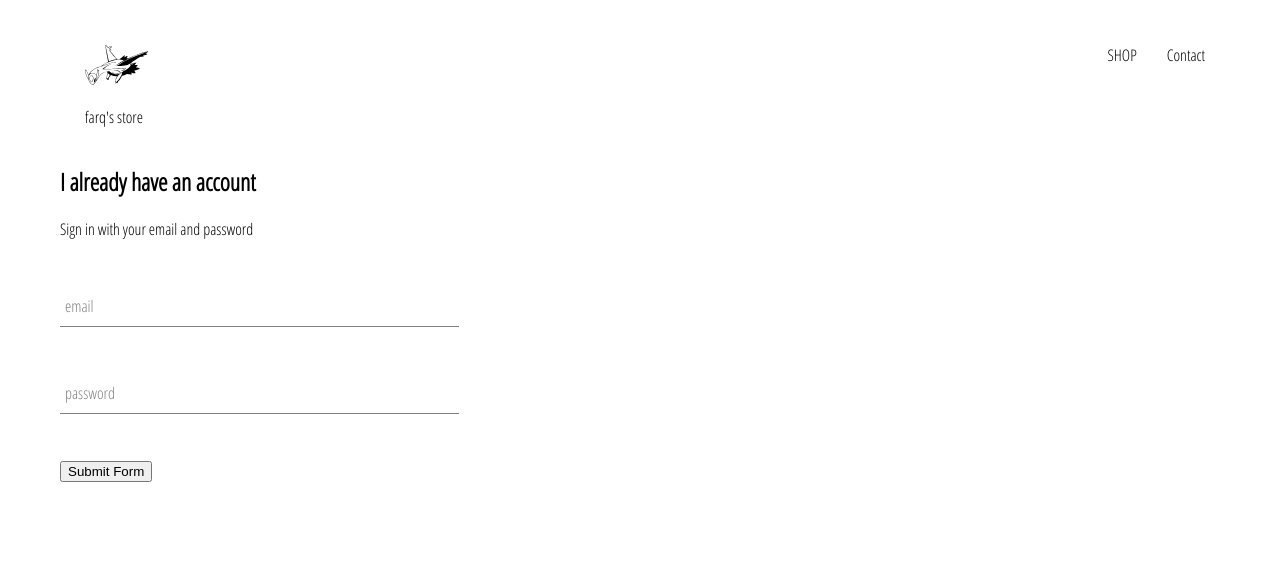
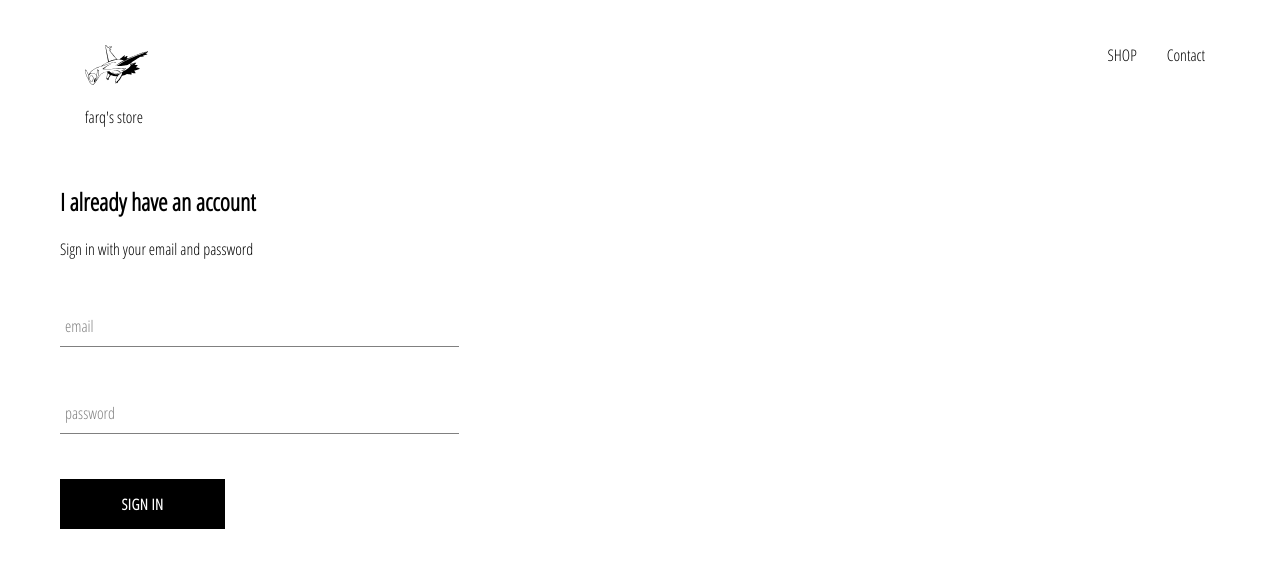
Before and after one commit to ofk8vb/farq-clothing, a React (Create React App) app: page /signin in a window 1280 px wide. Shown: the top 568 px of the page. Built offline with nearby package versions, Linux system fonts and the light colour scheme.

Commit message:
firebase section began

```diff
--- /dev/null
+++ b/custom-button.styles.scss
@@ -0,0 +1,22 @@
+.custom-button {
+  min-width: 165px;
+  width: auto;
+  height: 50px;
+  letter-spacing: 0.5px;
+  line-height: 50px;
+  padding: 0 35px 0 35px;
+  font-size: 15px;
+  background-color: black;
+  color: white;
+  text-transform: uppercase;
+  font-family: 'Open Sans Condensed';
+  font-weight: bolder;
+  border: none;
+  cursor: pointer;
+
+  &:hover {
+    background-color: white;
+    color: black;
+    border: 1px solid black;
+  }
+}
--- /dev/null
+++ b/src/components/custom-button/custom-button.component.jsx
@@ -0,0 +1,10 @@
+import React from 'react';
+import './custom-button.style.scss'
+
+const CustomButton = ({children,...otherProps}) =>(
+    <button className='custom-button' {...otherProps}>
+        {children}
+    </button>
+);
+
+export default CustomButton;
--- /dev/null
+++ b/src/components/custom-button/custom-button.style.scss
@@ -0,0 +1,22 @@
+.custom-button {
+    min-width: 165px;
+    width: auto;
+    height: 50px;
+    letter-spacing: 0.5px;
+    line-height: 50px;
+    padding: 0 35px 0 35px;
+    font-size: 15px;
+    background-color: black;
+    color: white;
+    text-transform: uppercase;
+    font-family: 'Open Sans Condensed';
+    font-weight: bolder;
+    border: none;
+    cursor: pointer;
+
+    &:hover {
+      background-color: white;
+      color: black;
+      border: 1px solid black;
+    }
+  }
--- a/src/components/sign-in/sign-in.component.jsx
+++ b/src/components/sign-in/sign-in.component.jsx
@@ -1,6 +1,8 @@
 import React from 'react';
 
 import FormInput from '../form-input/form-input.component';
+import CustomButton from '../custom-button/custom-button.component'
+
 
 import './sign-in.styles.scss';
 
@@ -49,7 +51,7 @@ class SignIn extends React.Component {
             label='password'
             required
           />
-          <input type='submit' value='Submit Form'/>
+          <CustomButton type='submit' >Sign In</CustomButton>
         </form>
       </div>
     );
--- a/src/components/sign-in/sign-in.styles.scss
+++ b/src/components/sign-in/sign-in.styles.scss
@@ -1,4 +1,10 @@
 .sign-in{
     width:30vw;
+    display:flex;
+    flex-direction:column;
+
+    .title{
+        margin:10px 0;
+    }
 
 }
```
Also changed, not shown: 1 other file (tests, documents, lock files or other folders).
